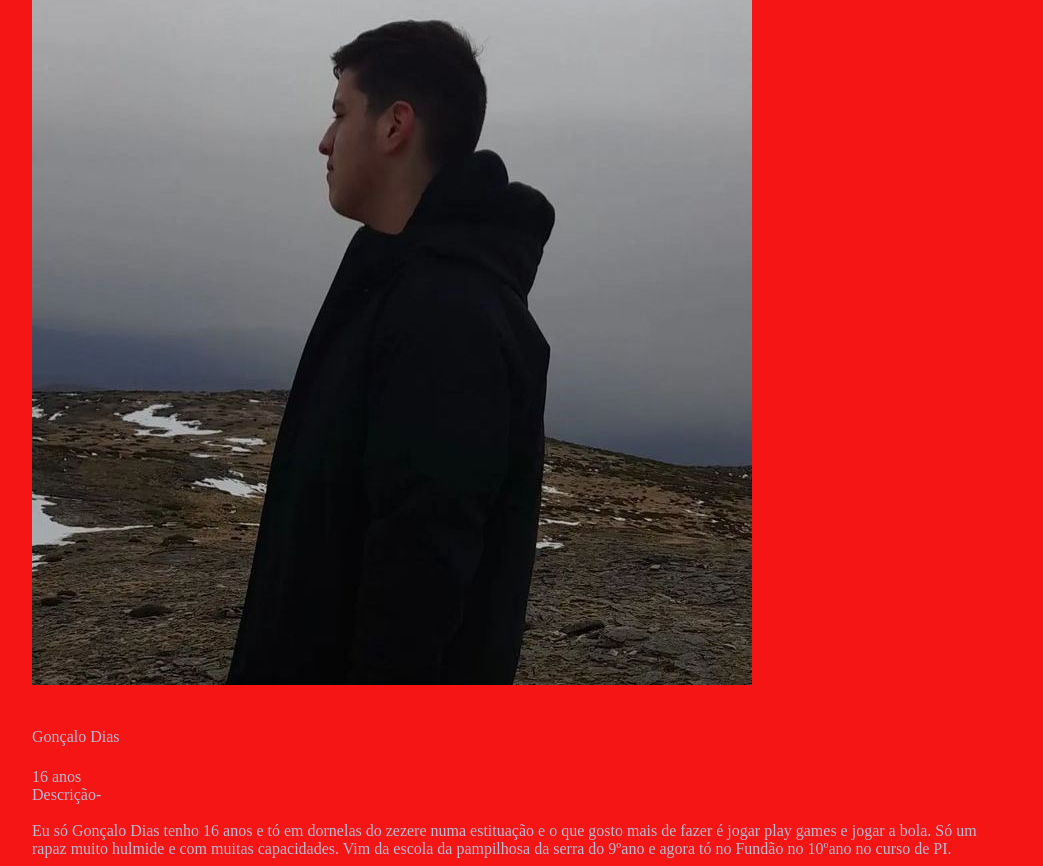
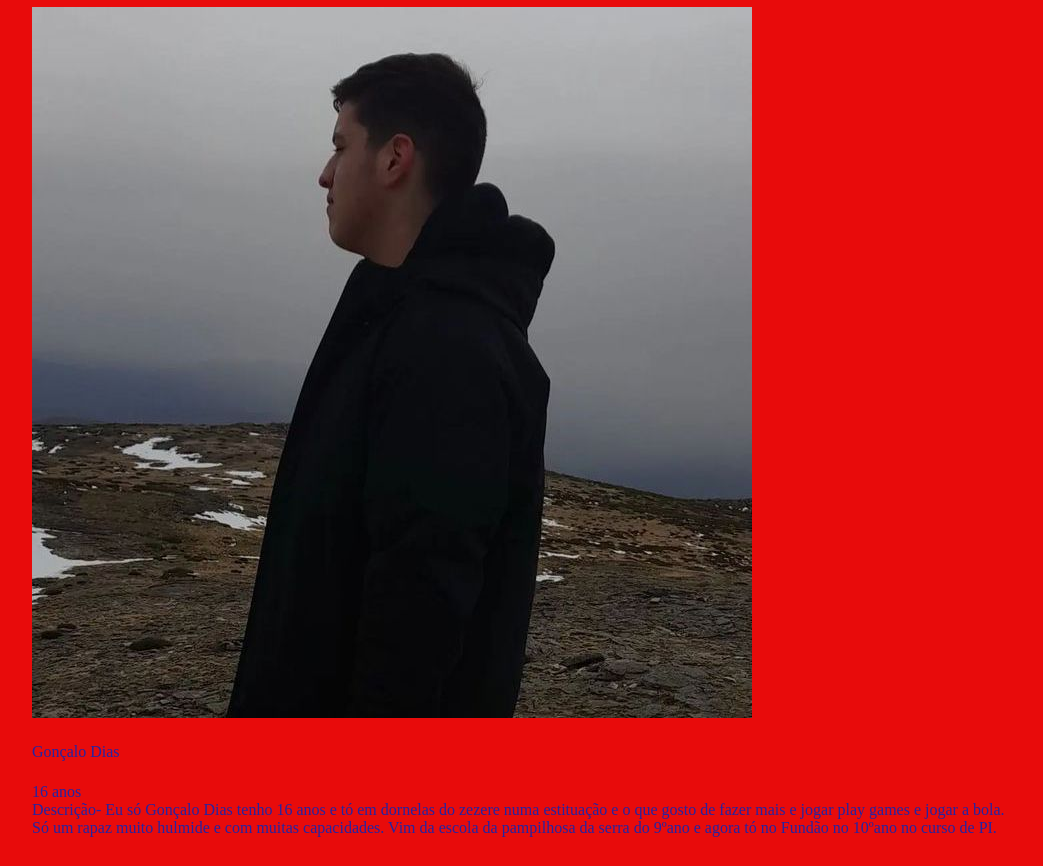
Before and after one commit to goncalodias1/deploy2, a plain HTML site: page portfolio.html in a window 1280 px wide. Shown: the part 73-939 px from the top of the page, without its empty margins (118-1161 px from the left). After the commit the page ends 918 px from the top, so only its background shows below. Drawn offline with Linux system fonts and the light colour scheme.

Commit message:
first comit
portfolio

```diff
--- a/portfolio.html
+++ b/portfolio.html
@@ -1,4 +1,3 @@
-o meu portfolio
 <!DOCTYPE html>
 <html lang="en">
 <head>
@@ -10,31 +9,37 @@ o meu portfolio
 
       margin-left: 150px;
       margin-right: 150px;
-      background-color: rgb(245, 21, 21);
-      color: rgb(187, 187, 209);
+      background-color: rgb(232, 11, 11);
+      color: rgb(36, 36, 163);
 
     }
   </style>
 
 
-<br>
-<h1>
-<img src="foto pessoal.jpg"alt="">
-</h1>
+
+
+
 </head>
+
 <body>
-  <img src="c"" alt="">
+
+  <h1 style="background-color:rgb(15, 196, 72);">Este é o meu Portofolio</h1>
+
+  <img src="foto pessoal.jpg"alt="">
+  <h1></h1><nome->Gonçalo Dias
+  <h1></h1><idade>16 anos
+ <br>
+
+   </h1>
+
+ Descrição-
+<br</BR>Eu só Gonçalo Dias tenho 16 anos e tó em dornelas do zezere numa estituação e o
+que gosto de fazer mais e jogar play games e jogar a bola.
+Só um rapaz muito hulmide e com muitas capacidades.
+Vim da escola da pampilhosa da serra do 9ºano e agora tó no Fundão no 10ºano no curso de PI.
+
 
 </body>
+
+
 </html>
-<h1></h1><nome->Gonçalo Dias
-
- <h1></h1><idade>16 anos
-<br>
-
-  </h1>
-Descrição-
-  <BR></BR>Eu só Gonçalo Dias tenho 16 anos e tó em dornelas do zezere numa estituação e o que gosto mais de fazer é jogar play games e
- jogar a bola.
- Só um rapaz muito hulmide e com muitas capacidades.
- Vim da escola da pampilhosa da serra do 9ºano e agora tó no Fundão no 10ºano no curso de PI.
```
